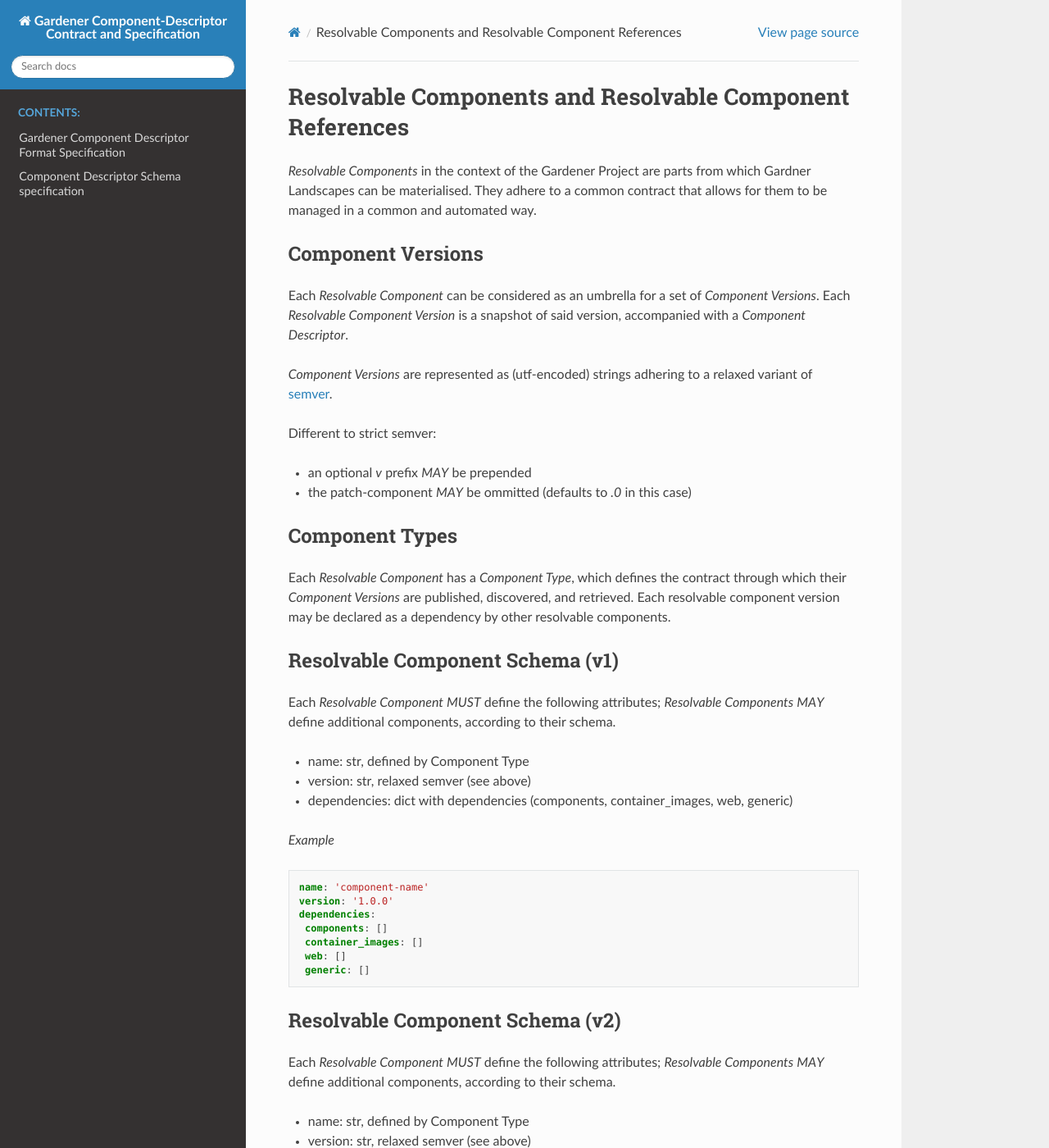
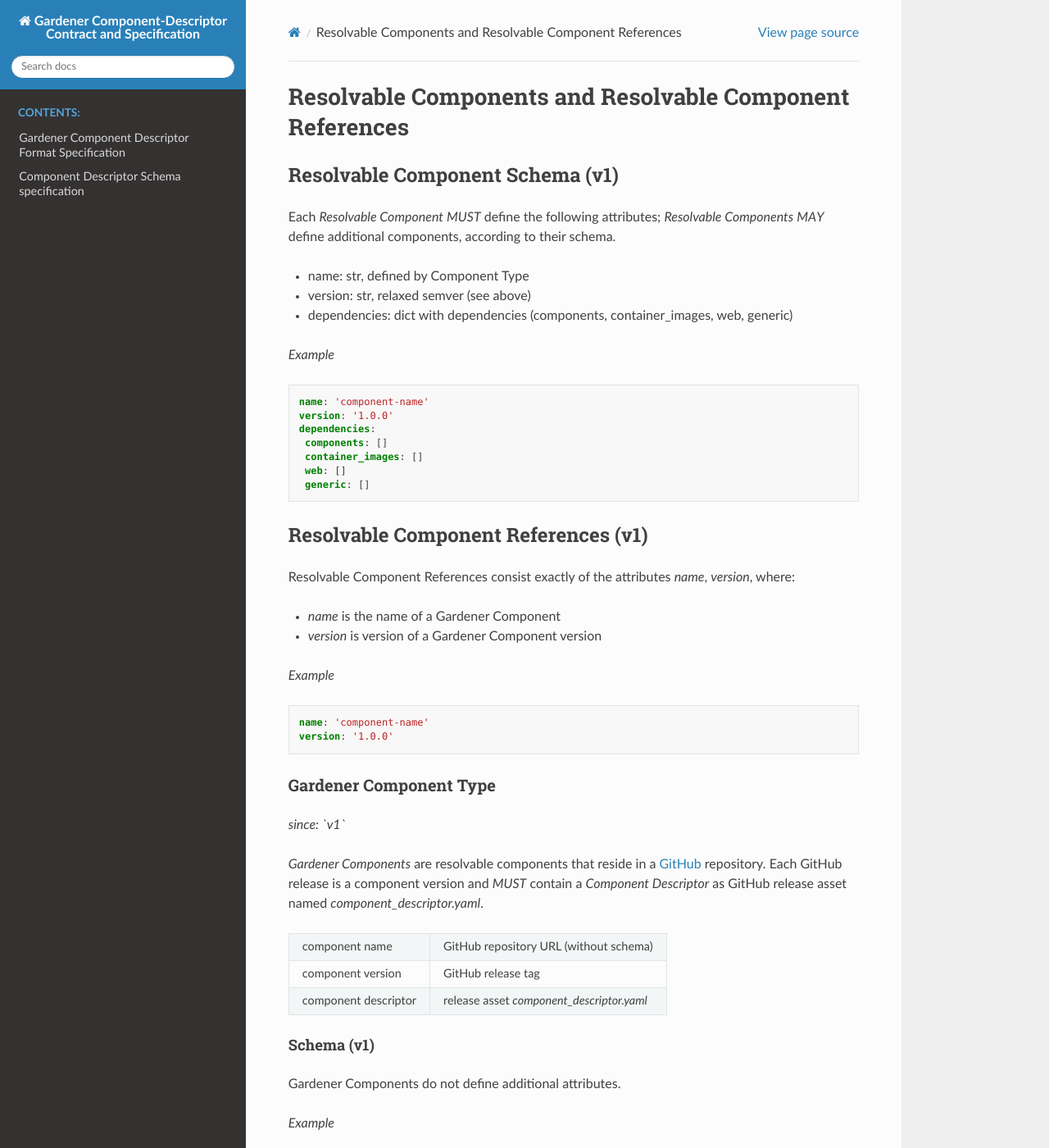
Before and after one commit to gardener-attic/component-spec, a Sphinx documentation site: the page built from doc/schema/components.rst, in a window 1280 px wide and 1400 px high. Shown: the whole window at 82% size. Built offline with Sphinx 7.4.7 and the Read the Docs theme 2.0.0, drawn with Linux system fonts in a browser that asks for light colours; pages that are not in the unit, such as notebooks, are missing from menus; some of the changed text lies outside the part shown.

Commit message:
rm outdated documentation on v2 schema

```diff
--- a/doc/schema/components.rst
+++ b/doc/schema/components.rst
@@ -1,32 +1,5 @@
 Resolvable Components and Resolvable Component References
 =========================================================
-
-`Resolvable Components` in the context of the Gardener Project are parts from which Gardner
-Landscapes can be materialised. They adhere to a common contract that allows for them to be
-managed in a common and automated way.
-
-
-Component Versions
-------------------
-
-Each `Resolvable Component` can be considered as an umbrella for a set of `Component Versions`.
-Each `Resolvable Component Version` is a snapshot of said version, accompanied with a
-`Component Descriptor`.
-
-`Component Versions` are represented as (utf-encoded) strings adhering to a relaxed variant of
-`semver <https://semver.org>`_.
-
-Different to strict semver:
-
-- an optional `v` prefix *MAY* be prepended
-- the patch-component *MAY* be ommitted (defaults to `.0` in this case)
-
-Component Types
----------------
-
-Each `Resolvable Component` has a `Component Type`, which defines the contract through which
-their `Component Versions` are published, discovered, and retrieved. Each resolvable component
-version may be declared as a dependency by other resolvable components.
 
 
 Resolvable Component Schema (v1)
@@ -52,27 +25,6 @@
     generic: []
 
 
-Resolvable Component Schema (v2)
---------------------------------
-
-Each `Resolvable Component` *MUST* define the following attributes; `Resolvable Components` *MAY*
-define additional components, according to their schema.
-
-- name: str, defined by Component Type
-- version: str, relaxed semver (see above)
-- type: str, one of `gardenerComponent`, `ociComponent`
-- dependencies: list of dependencies (references to resolvable components or dependency components)
-
-*Example*
-
-.. code-block:: yaml
-
-   name: 'component-name'
-   version: '1.0.0'
-   type: 'a-valid-component-type' # `gardenerComponent`|`ociComponent`
-   dependencies: []
-
-
 Resolvable Component References (v1)
 ------------------------------------
 
@@ -87,23 +39,6 @@
 
    name: 'component-name'
    version: '1.0.0'
-
-Resolvable Component References (v2)
-------------------------------------
-
-Resolvable Component References consist exactly of the attributes `name`, `version`, `type`, where:
-
-- `name` is the name of a Gardener Component
-- `version` is version of a Gardener Component version
-- `type` is the referenced component's type (gardenerComponent or ociComponent)
-
-*Example*
-
-.. code-block:: yaml
-
-   name: 'component-name'
-   version: '1.0.0'
-   type: 'gardenerComponent'
 
 
 Gardener Component Type
@@ -145,42 +80,6 @@
     web: []
     generic: []
 
-Schema (v2)
-...........
-
-Gardener Components do not define additional attributes.
-
-*Example*
-
-.. code-block:: yaml
-
-   name: 'github.com/gardener/gardener'
-   version: 'v1.7.2'
-   type: 'gardenerComponent'
-   dependencies:
-    - name: 'github.com/gardener/etcd-druid'
-      version: 'v0.3.0'
-      type: 'gardenerComponent'
-    - name: 'apiserver'
-      version: 'v1.7.2'
-      type: 'ociImage'
-      image_reference: 'eu.gcr.io/gardener-project/gardener/apiserver:v1.7.2'
-
-OCI Component Type
-~~~~~~~~~~~~~~~~~~
-
-*since: `v2`*
-
-TBD
-
-+----------------------+----------------------------------------+
-| component name       | OCI reference without tag              |
-+----------------------+----------------------------------------+
-| component version    | OCI reference tag                      |
-+----------------------+----------------------------------------+
-| component descriptor | GitHub release tag                     |
-+----------------------+----------------------------------------+
-
 
 Dependency Types
 ----------------
@@ -206,26 +105,6 @@
 
    name: 'dependency-name'
    version: '1.0.0'
-
-
-Dependency Type Schema (v2)
----------------------------
-
-Each `Dependency Types` *MUST* define the following attributes; `Dependencies` *MAY*
-define additional components, according to their schema. Dependencies *MUST* only be
-defined below `dependencies` attribute of a `Resolvable Component`.
-
-- name: str, defined by Component Type
-- version: str, relaxed semver (see above)
-- type: str, one of `ociImage`, `web`, `generic`
-
-*Example*
-
-.. code-block:: yaml
-
-   name: 'dependency-name'
-   version: '1.0.0'
-   type: 'a-valid-component-type' # `ociImage`|`web` | `generic`
 
 
 OCI Image Dependency Type
@@ -289,15 +168,6 @@
         version: '1.2.3'
         url: 'https://example.org/some-file'
 
-*Example (v2)*
-
-.. code-block:: yaml
-
-  dependencies:
-    - name: 'example-web-dependency'
-      version: '1.2.3'
-      type: 'web'
-      url: 'https://example.org/some-file'
 
 Generic Dependency Type
 ~~~~~~~~~~~~~~~~~~~~~~~
@@ -320,12 +190,3 @@
     generic:
       - name: 'example-generic-dependency'
         version: '1.2.3'
-
-*Example (v2)*
-
-.. code-block:: yaml
-
-  dependencies:
-    - name: 'example-generic-dependency'
-      version: '1.2.3'
-      type: 'generic'
```
Also changed, not shown: doc/schema/v2.rst (deleted, +0 -70 lines).
